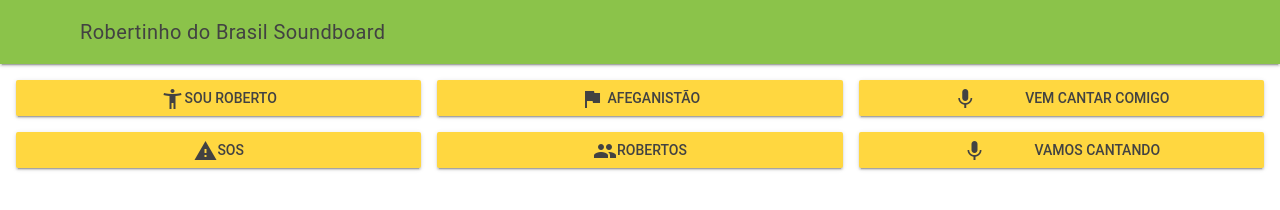
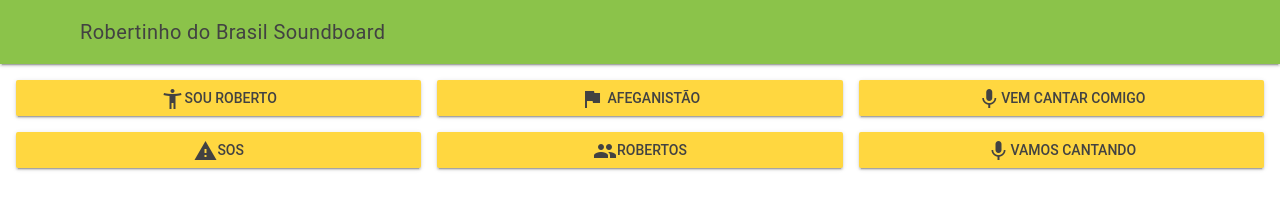
Before and after one commit to Sxigames/robertinho-do-brasil-soundboard, a plain HTML site: page index.html in a window 1280 px wide. Drawn offline with nearby package versions, Linux system fonts and the light colour scheme.

Commit message:
micro >> mic

```diff
--- a/index.html
+++ b/index.html
@@ -49,7 +49,7 @@
                         <i class="material-icons">flag</i> Afeganistão</button>
                         <button  class="mdl-button mdl-js-button mdl-button--raised mdl-js-ripple-effect mdl-button--accent mdl-cell"
                         onclick="document.getElementById('vemcantar').play()">
-                        <i class="material-icons">micro</i>Vem cantar comigo</button>
+                        <i class="material-icons">mic</i>Vem cantar comigo</button>
                         <button  class="mdl-button mdl-js-button mdl-button--raised mdl-js-ripple-effect mdl-button--accent mdl-cell"
                         onclick="document.getElementById('sos').play()">
                         <i class="material-icons">warning</i>SOS</button>
@@ -58,7 +58,7 @@
                         <i class="material-icons">group</i>Robertos</button>
                         <button  class="mdl-button mdl-js-button mdl-button--raised mdl-js-ripple-effect mdl-button--accent mdl-cell"
                         onclick="document.getElementById('vamoscanta').play()">
-                        <i class="material-icons">micro</i>Vamos Cantando</button>
+                        <i class="material-icons">mic</i>Vamos Cantando</button>
 
                         Em breve mais...
                 </div>
```
